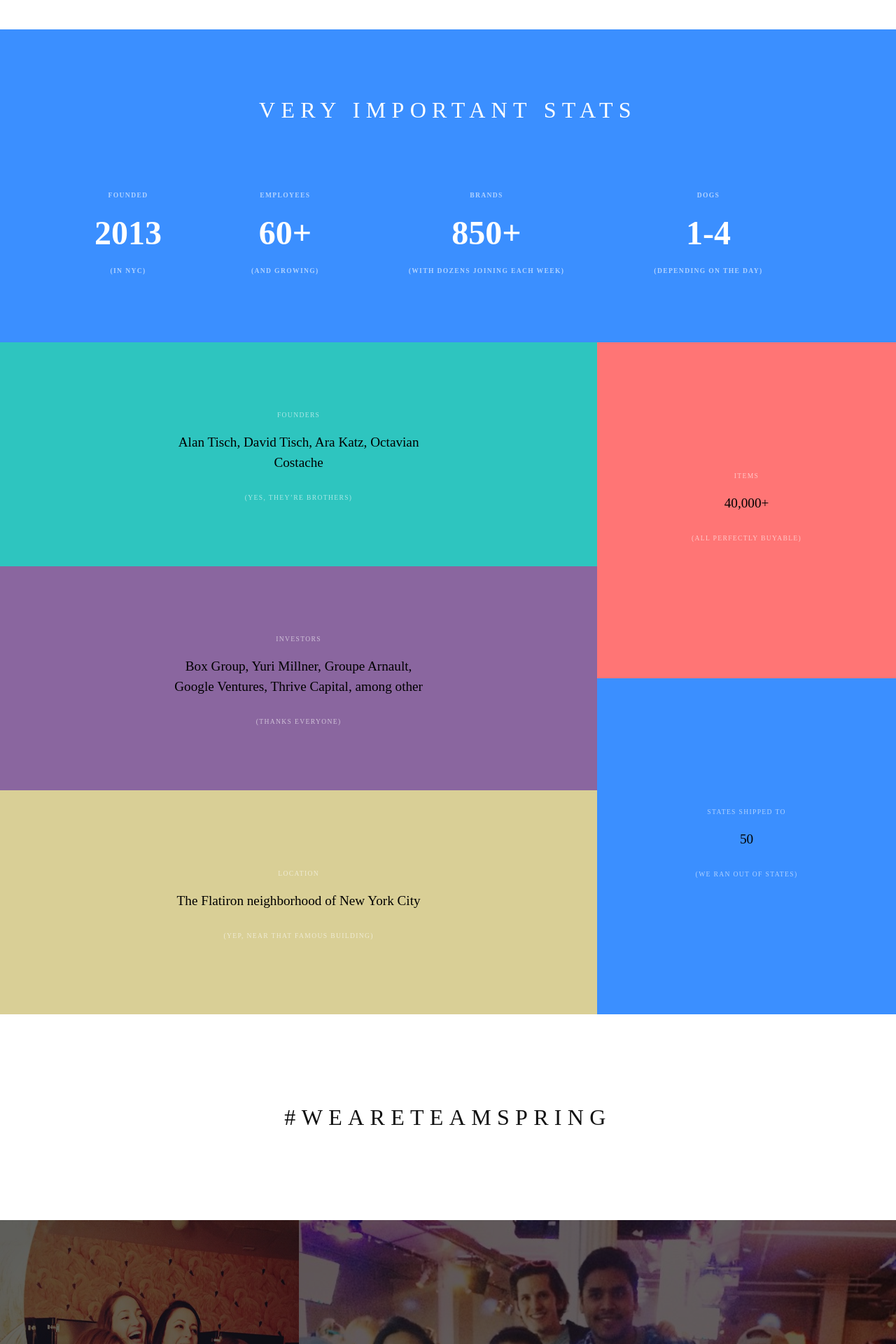
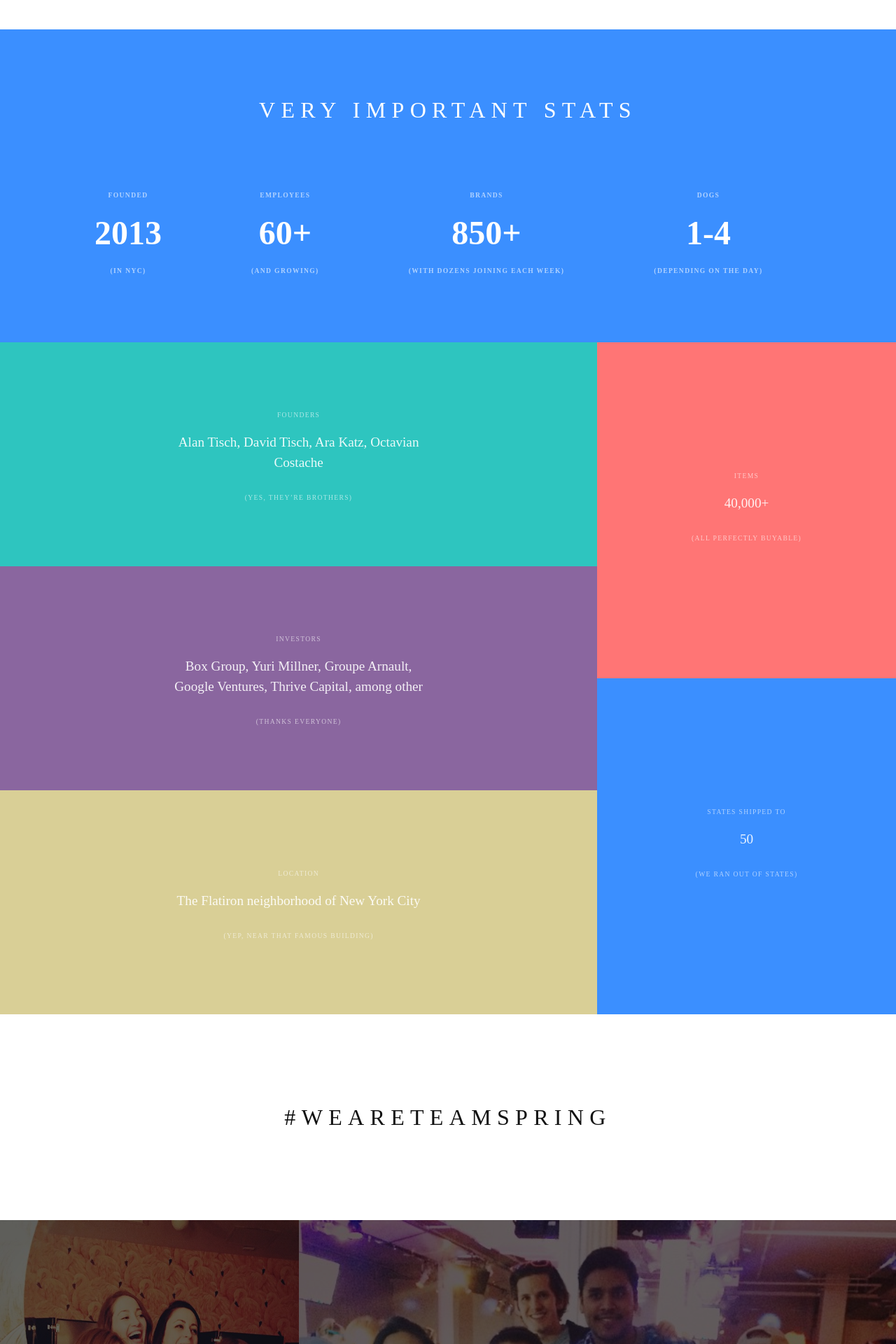
Before and after one commit to hivemindworks/shopspring, a Jekyll site: the page built from about.html, in a window 1280 px wide. Shown: the part 1058-2978 px from the top of the page at 70% size. Built offline with Jekyll 4.4.1, drawn with Linux system fonts in a browser that asks for light colours; nearby versions of some CDN libraries; some web fonts are replaced.

Commit message:
trying to fix mobile

```diff
--- a/_sass/_mobile.scss
+++ b/_sass/_mobile.scss
@@ -145,7 +145,7 @@
     }
 
     .mosaic {
-      p {
+     .section  p {
         padding: 5%;
         width: 90%;
       }
--- a/about.html
+++ b/about.html
@@ -39,7 +39,6 @@
   }
 
   .mosaic p {
-      color: #000;
       -webkit-transform: translateY(-0%);
       transform: translateY(-0%);
   }
```
Also changed, not shown: 1 other file.
